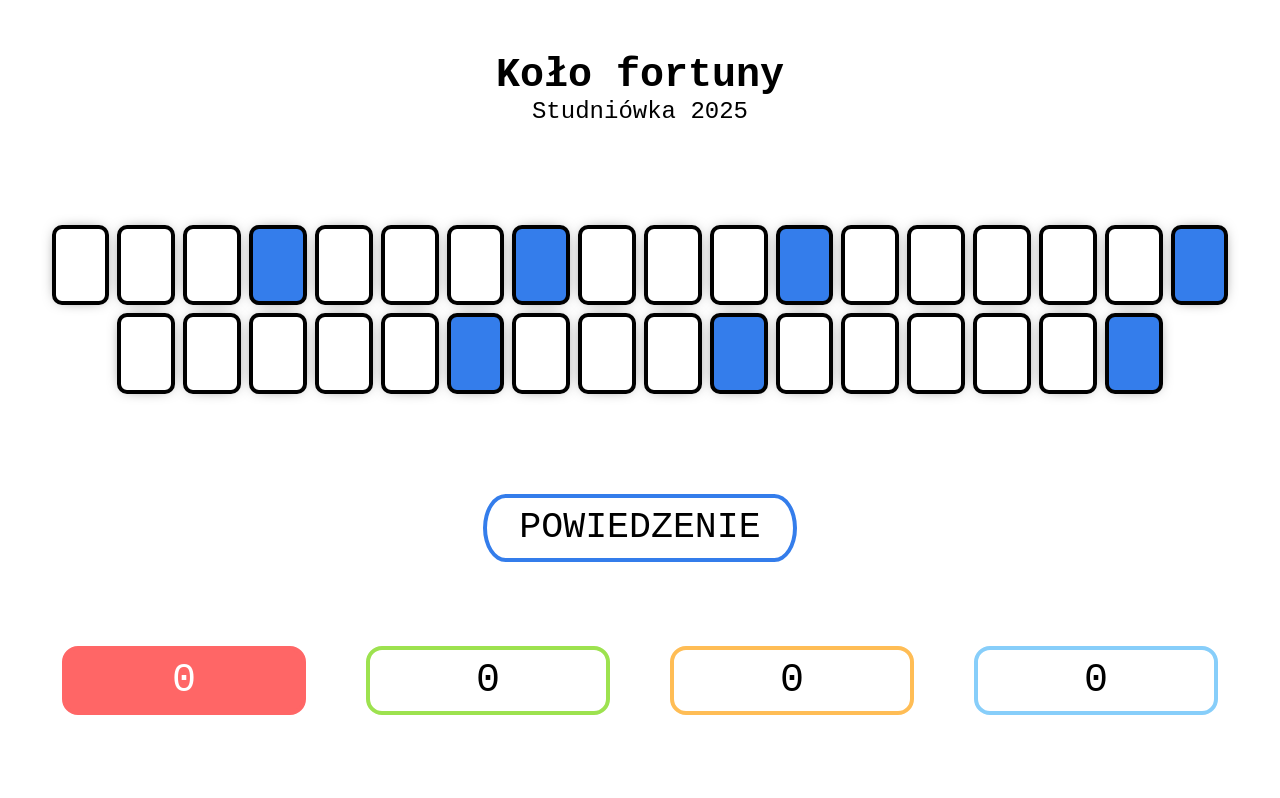
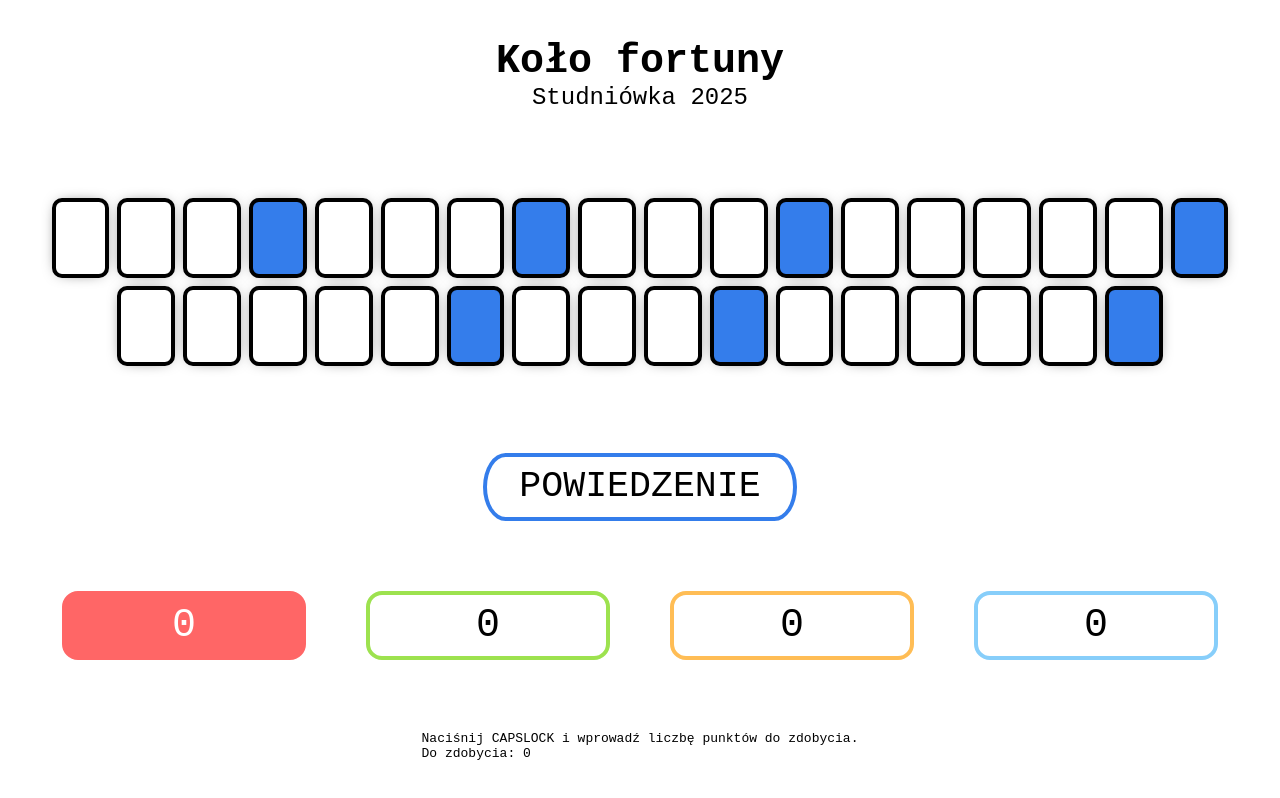
Before and after one commit to HotFr1dge/kolo_fortuny, a React (Create React App) app: page / in a window 1280 px wide. Built offline with nearby package versions, Linux system fonts and the light colour scheme.

Commit message:
Jakieś zmiany

```diff
--- a/src/App.js
+++ b/src/App.js
@@ -34,7 +34,7 @@ function App() {
       const multipler = currentPassword.split('').filter(char => char === pressedLetter).length
       const shift = event.shiftKey;
 
-      if (pressedLetter === 'CAPSLOCK') {
+      if (pressedLetter === 'CAPSLOCK' && !selectedLetter) {
 
         if (pointsMode === false) {
           setPointsToEarn('');
@@ -42,21 +42,16 @@ function App() {
 
         setPointsMode((prev) => !prev);
 
-        console.log('tryb wprowadzania');
+        console.log('Tryb wprowadzania: ' + !pointsMode);
 
       }
 
-     if (pointsMode === true) {
-
-
-        if (isNumber)
-          setPointsToEarn((prev) => prev.toString() + pressedLetter);
-
-        return console.log('tryb wprowadzania: ' + pressedLetter);
-
+     if (pointsMode === true && isNumber && !selectedLetter) {
+        setPointsToEarn((prev) => prev.toString() + pressedLetter);
+        return console.log('Tryb wprowadzania: ' + pressedLetter);
      }
 
-     if (isLetter && !selectedLetter) {
+     if (isLetter && !selectedLetter && pointsToEarn > 0) {
 
         if (revealedLetters.includes(pressedLetter)) {
 
@@ -96,12 +91,13 @@ function App() {
           }, 1500)
 
         }
-
+        setPointsToEarn(0);
       }
       else if (pressedLetter === ' ' && selectedLetter) {
 
           setRevealedLetters((prev) => [...prev, selectedLetter]);
           setSelectedLetter(false);
+          setPointsToEarn(0);
 
           const audio = new Audio('./reveal.mp3');
           audio.play();
@@ -155,6 +151,11 @@ function App() {
         </div>
       </div>
 
+      <div>
+        Naciśnij CAPSLOCK i wprowadź liczbę punktów do zdobycia. <br />
+        Do zdobycia: {pointsToEarn}
+      </div>
+
     </div>
   );
 }
```
